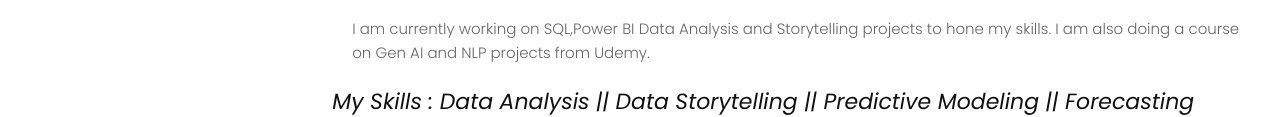
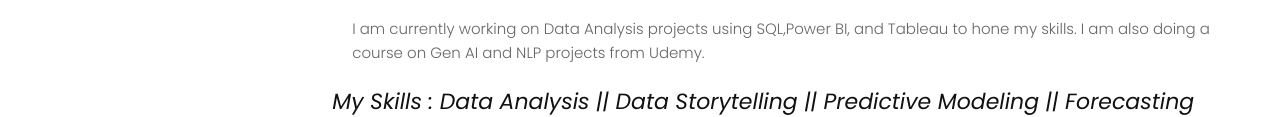
Before and after one commit to sindhura-nk/My-Portfolio, a plain HTML site: page about.html in a window 1280 px wide. Shown: the part 776-893 px from the top of the page. Drawn offline with Linux system fonts and the light colour scheme.

Commit message:
modified

```diff
--- a/about.html
+++ b/about.html
@@ -42,7 +42,7 @@
 						After my 2nd child was born, I gave a deep thought about career transition.My previous interest in coding and analysis created a spark to turn my interest into a career transition. My upskilling journey started from 2023 in <b>Data Science and Analytics area </b> through detailed offline and online trainings.
 						I worked as an <b> Intern </b> at ETLHIVE for 2months and looking for better opportunities to restart my career.
 						</p>
-						<p>I am currently working on SQL,Power BI Data Analysis and Storytelling projects to hone my skills. I am also doing a course on Gen AI and NLP projects from Udemy.
+						<p>I am currently working on Data Analysis projects using SQL,Power BI, and Tableau to hone my skills. I am also doing a course on Gen AI and NLP projects from Udemy.
 						</p>
 						<h2><i>My Skills : Data Analysis || Data Storytelling || Predictive Modeling || Forecasting</i></h2>
 					</div><!-- end skills column-->
```
